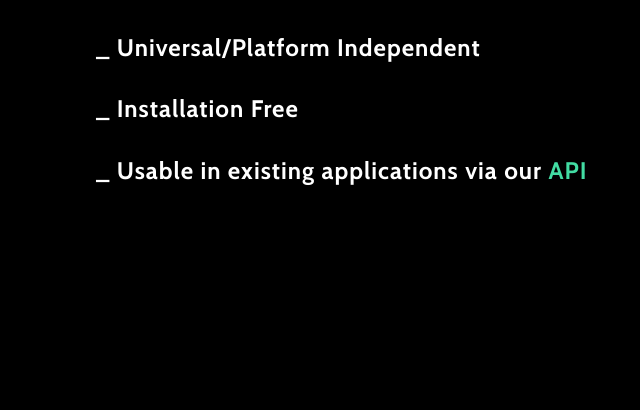
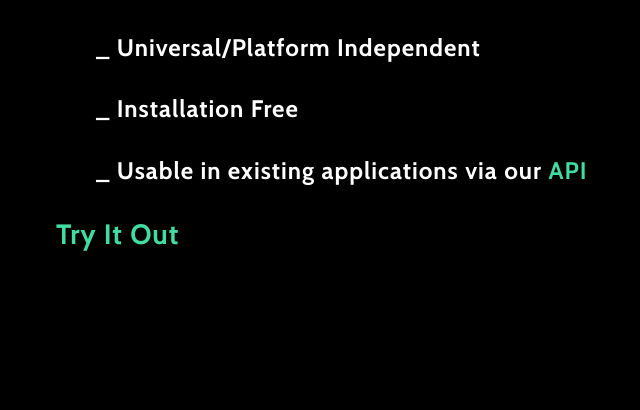
Before and after one commit to mknapper1/txtLocation, a Django app: page / in a window 1280 px wide. Shown: the part 582-992 px from the top of the page, without its empty margins (219-859 px from the left). Run offline with Django 3.2, Linux system fonts and the light colour scheme; some libraries are stand-ins or nearby versions.

Commit message:
updated home with link to try

```diff
--- a/project/templates/pages/home.html
+++ b/project/templates/pages/home.html
@@ -18,8 +18,6 @@
       <li><h4>_ Installation Free</h4></li>
       <li><h4>_ Usable in existing applications via our <a href="#">API</a></h4></li>
     </ul>
-    <h3>
-
-  </h3>
+    <h3><a href="{% url 'location:request' %}">Try It Out</a></h3>
 
 {% endblock main %}
```
